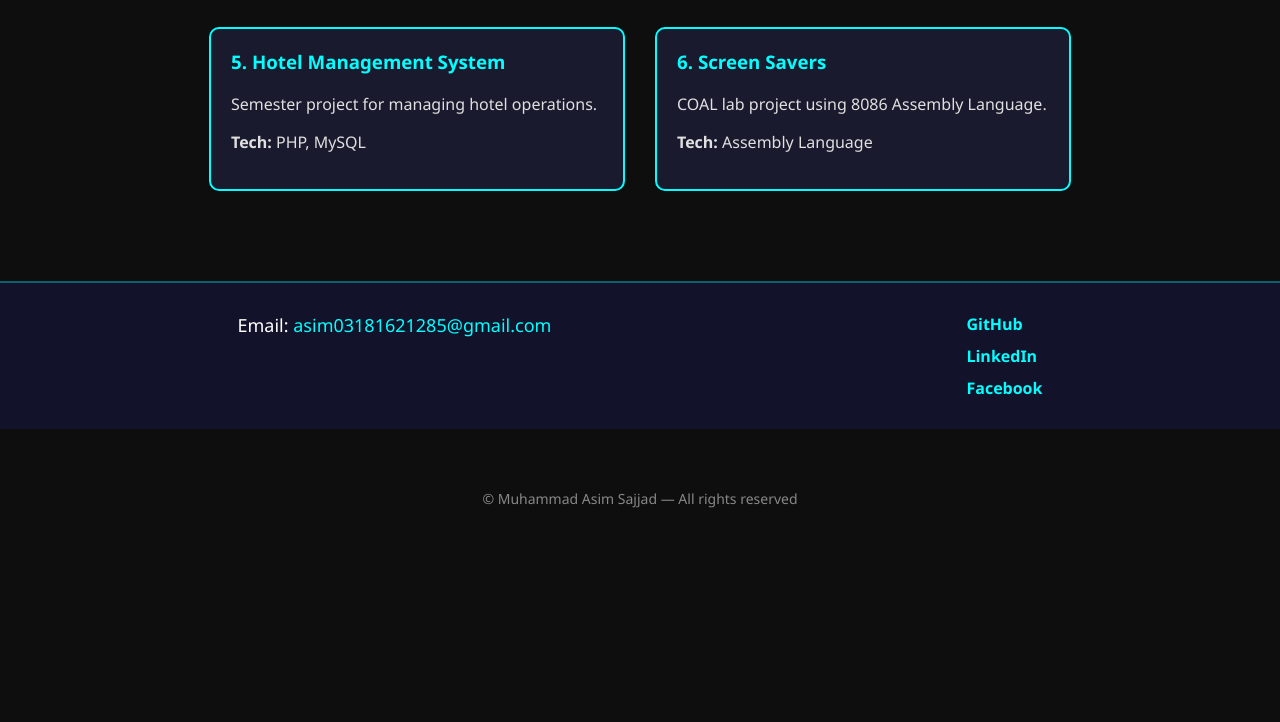
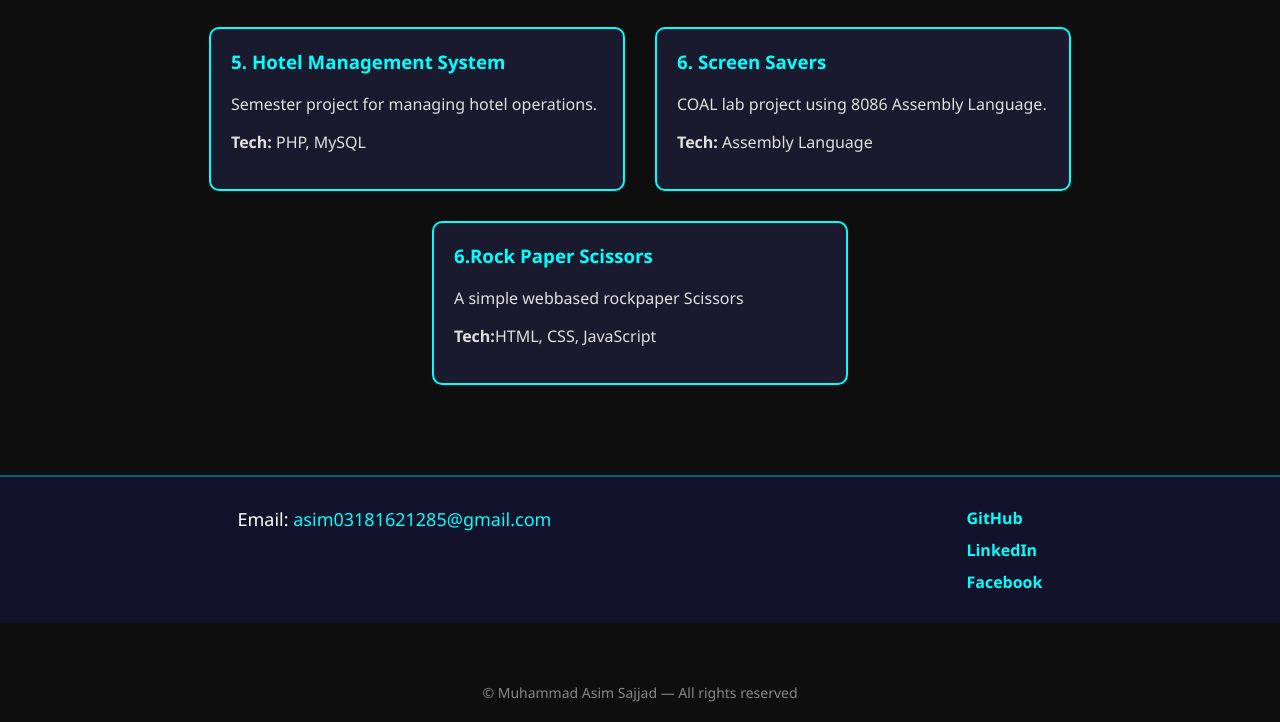
Before and after one commit to muhammadasim31/Portfolio, a plain HTML site: page index.html in a window 1280 px wide. Shown: the part 1104-1826 px from the top of the page. Before the commit the page ends 1632 px from the top, so only its background shows below. Drawn offline with Linux system fonts and the light colour scheme.

Commit message:
index.html

```diff
--- a/index.html
+++ b/index.html
@@ -77,6 +77,11 @@
             <p>COAL lab project using 8086 Assembly Language.</p>
             <p><strong>Tech:</strong> Assembly Language</p>
         </div>
+         <div class="card">
+            <h3>6.Rock Paper Scissors</h3>
+            <p>A simple webbased rockpaper Scissors</p>
+            <p><strong>Tech:</strong>HTML, CSS, JavaScript</p>
+        </div>
     </div>
 
     <!-- Contact Section -->
```
